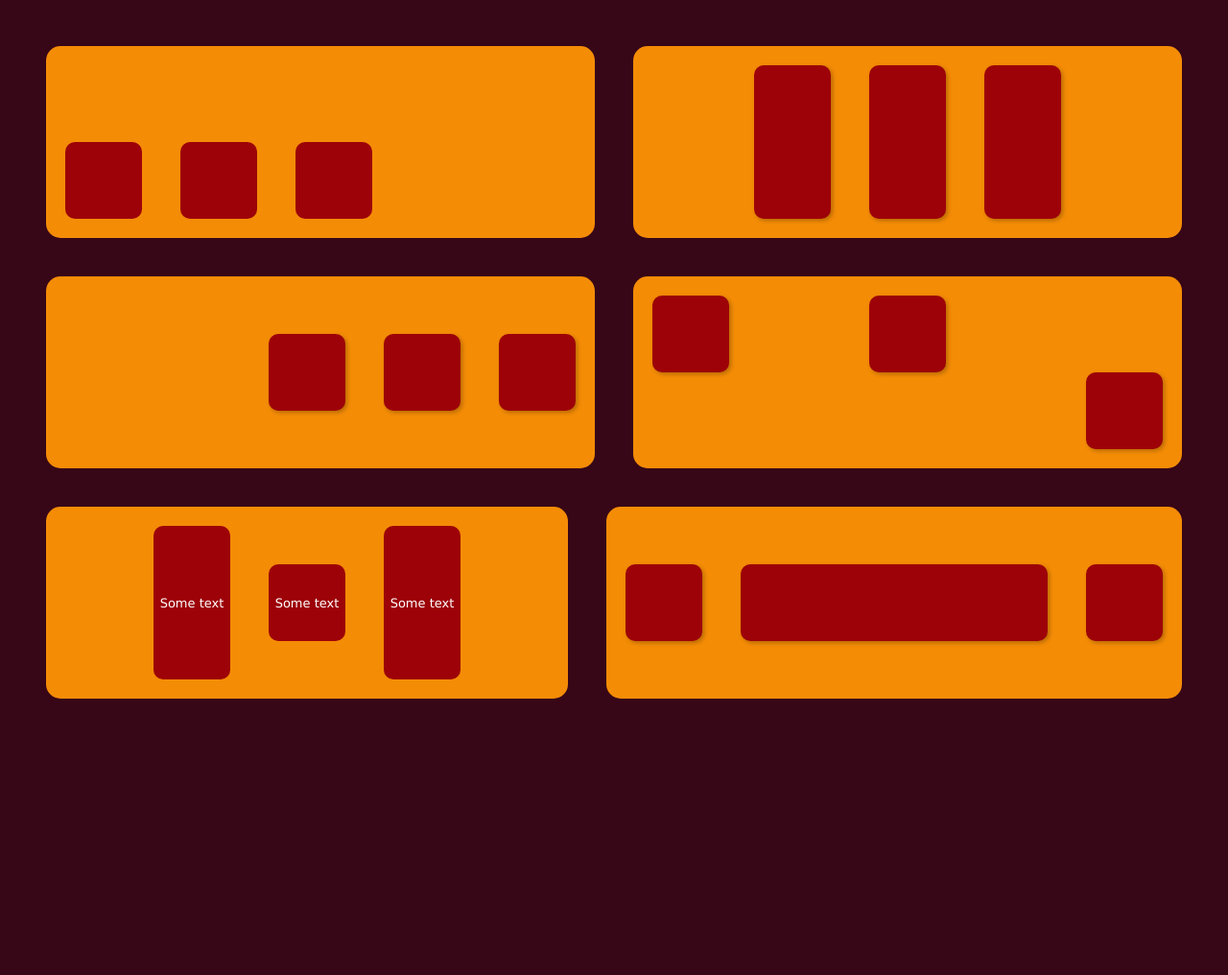
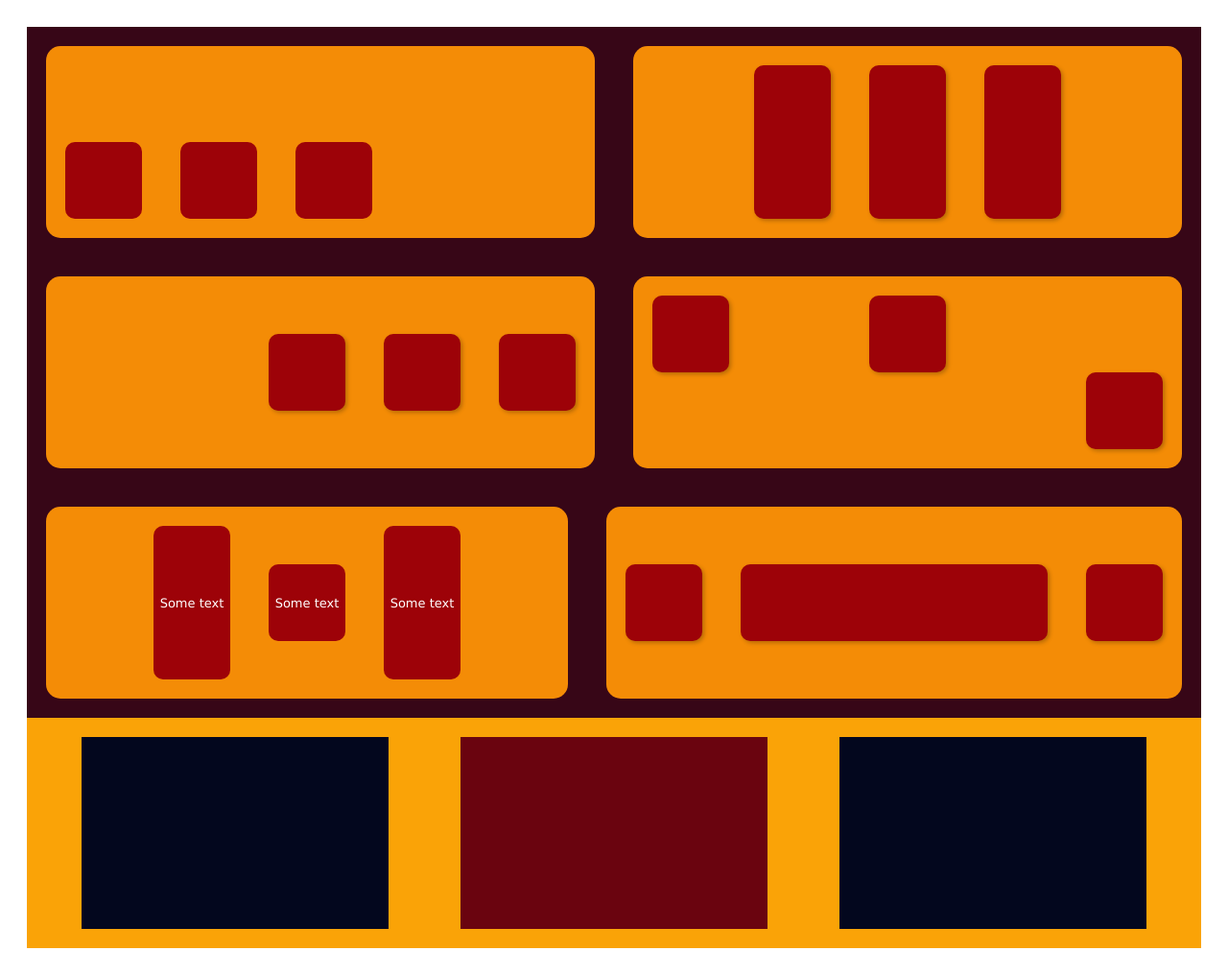
Before and after one commit to priscilla-silva/flexbox-practice-figma, a plain HTML site: page index.html in a window 1280 px wide. Shown: the whole page at 96% size. Before the commit the page ends 800 px from the top, so only its background shows below. Drawn offline with Linux system fonts and the light colour scheme.

Commit message:
have started with the second exercise (circles)

```diff
--- a/index.html
+++ b/index.html
@@ -4,10 +4,11 @@
     <meta charset="UTF-8">
     <meta http-equiv="X-UA-Compatible" content="IE=edge">
     <meta name="viewport" content="width=device-width, initial-scale=1.0">
-    <link rel="stylesheet" href="styles/squares.css">
-    <title>Flexbox Practice Squares</title>
+    <link rel="stylesheet" href="styles/figures.css">
+    <title>Flexbox Practice</title>
 </head>
 <body>
+  <section class="one">
   <div class="card__first">
     <div class="card__1">
       <div class="card__1__1"></div>
@@ -45,5 +46,25 @@
       <div class="card__6__3"></div>
       </div>
   </div>
+</section>
+<section class="two">
+  <div class="circle__first">
+    <div class="circle__1">
+      <div class="circle__1__1"></div>
+      <div class="circle__1__2"></div>
+      <div class="circle__1__3"></div>
+    </div>
+    <div class="circle__2">
+      <div class="circle__2__1"></div>
+      <div class="circle__2__2"></div>
+      <div class="circle__2__3"></div>
+    </div>
+    <div class="circle__3">
+      <div class="circle__3__1"></div>
+      <div class="circle__3__2"></div>
+      <div class="circle__3__3"></div>
+    </div>
+  </div>
+</section>
 </body>
 </html>
--- a/styles/squares.css
+++ b/styles/figures.css
@@ -1,7 +1,9 @@
 body {
-    background-color: #370617;
     padding: 20px;
 
+}
+.one {
+    background-color: #370617;
 }
 
 .card__first {
@@ -277,3 +279,38 @@ body {
     margin: 20px;
     box-shadow: 2px 2px 4px rgba(0, 0, 0, 0.25);
 }
+
+.two {
+    background-color: #FAA307;
+
+}
+
+.circle__first {
+    padding: 20px;
+    display: flex;
+    justify-content: space-around;
+    align-items: center;
+}
+
+.circle__1{
+    background-color: #03071E;
+    display: flex;
+    width: 40vh;
+    height: 25vh;
+
+}
+.circle__2{
+    background-color: #6A040F;
+    display: flex;
+    width: 40vh;
+    height: 25vh;
+
+}
+
+.circle__3{
+    background-color: #03071E;
+    display: flex;
+    width: 40vh;
+    height: 25vh;
+
+}
```
